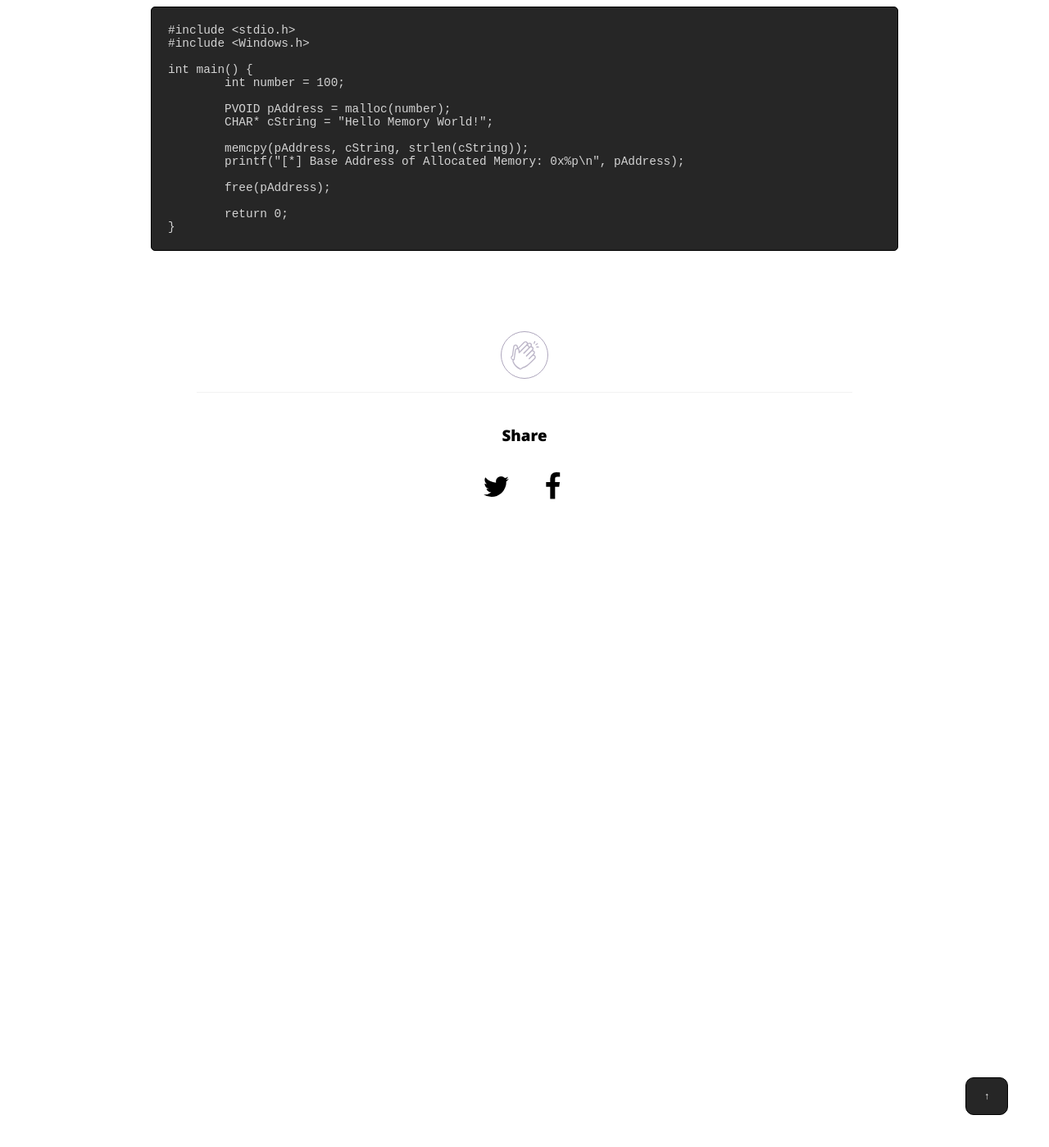
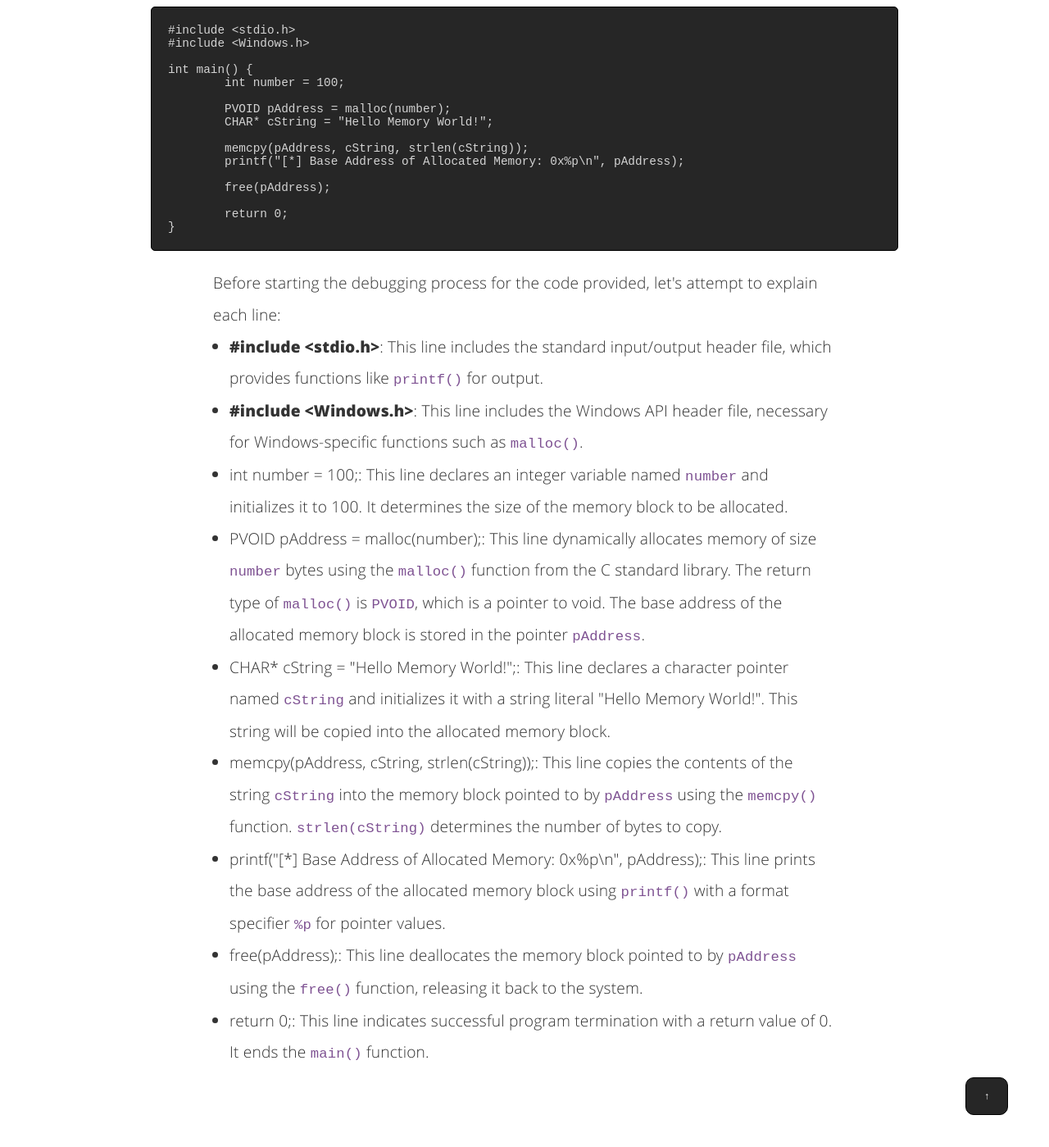
Before and after one commit to nickvourd/nickvourd.github.io, a Jekyll site: the page built from _posts/2024-04-17-an-introduction-to-windows-memory-management.md, in a window 1280 px wide and 1400 px high, scrolled down 9182 px. Shown: the whole window at 82% size. Built offline with Jekyll 4.4.1, drawn with Linux system fonts in a browser that asks for light colours.

Commit message:
An Introduction to Windows Memory Management (Part 2)

````diff
--- a/_posts/2024-04-17-an-introduction-to-windows-memory-management.md
+++ b/_posts/2024-04-17-an-introduction-to-windows-memory-management.md
@@ -298,6 +298,20 @@ int main() {
 }
 ```
 
+<p>Before starting the debugging process for the code provided, let's attempt to explain each line:
+<ul>
+    <li><b>#include &lt;stdio.h&gt;</b>: This line includes the standard input/output header file, which provides functions like <code>printf()</code> for output.</li>
+    <li><b>#include &lt;Windows.h&gt;</b>: This line includes the Windows API header file, necessary for Windows-specific functions such as <code>malloc()</code>.</li>
+    <li>int number = 100;: This line declares an integer variable named <code>number</code> and initializes it to 100. It determines the size of the memory block to be allocated.</li>
+    <li>PVOID pAddress = malloc(number);: This line dynamically allocates memory of size <code>number</code> bytes using the <code>malloc()</code> function from the C standard library. The return type of <code>malloc()</code> is <code>PVOID</code>, which is a pointer to void. The base address of the allocated memory block is stored in the pointer <code>pAddress</code>.</li>
+    <li>CHAR* cString = "Hello Memory World!";: This line declares a character pointer named <code>cString</code> and initializes it with a string literal "Hello Memory World!". This string will be copied into the allocated memory block.</li>
+    <li>memcpy(pAddress, cString, strlen(cString));: This line copies the contents of the string <code>cString</code> into the memory block pointed to by <code>pAddress</code> using the <code>memcpy()</code> function. <code>strlen(cString)</code> determines the number of bytes to copy.</li>
+    <li>printf("[*] Base Address of Allocated Memory: 0x%p\n", pAddress);: This line prints the base address of the allocated memory block using <code>printf()</code> with a format specifier <code>%p</code> for pointer values.</li>
+    <li>free(pAddress);: This line deallocates the memory block pointed to by <code>pAddress</code> using the <code>free()</code> function, releasing it back to the system.</li>
+    <li>return 0;: This line indicates successful program termination with a return value of 0. It ends the <code>main()</code> function.</li>
+</ul>
+</p>
+
 <br /><br />
 <!-- add the button!-->
 <div>
````
